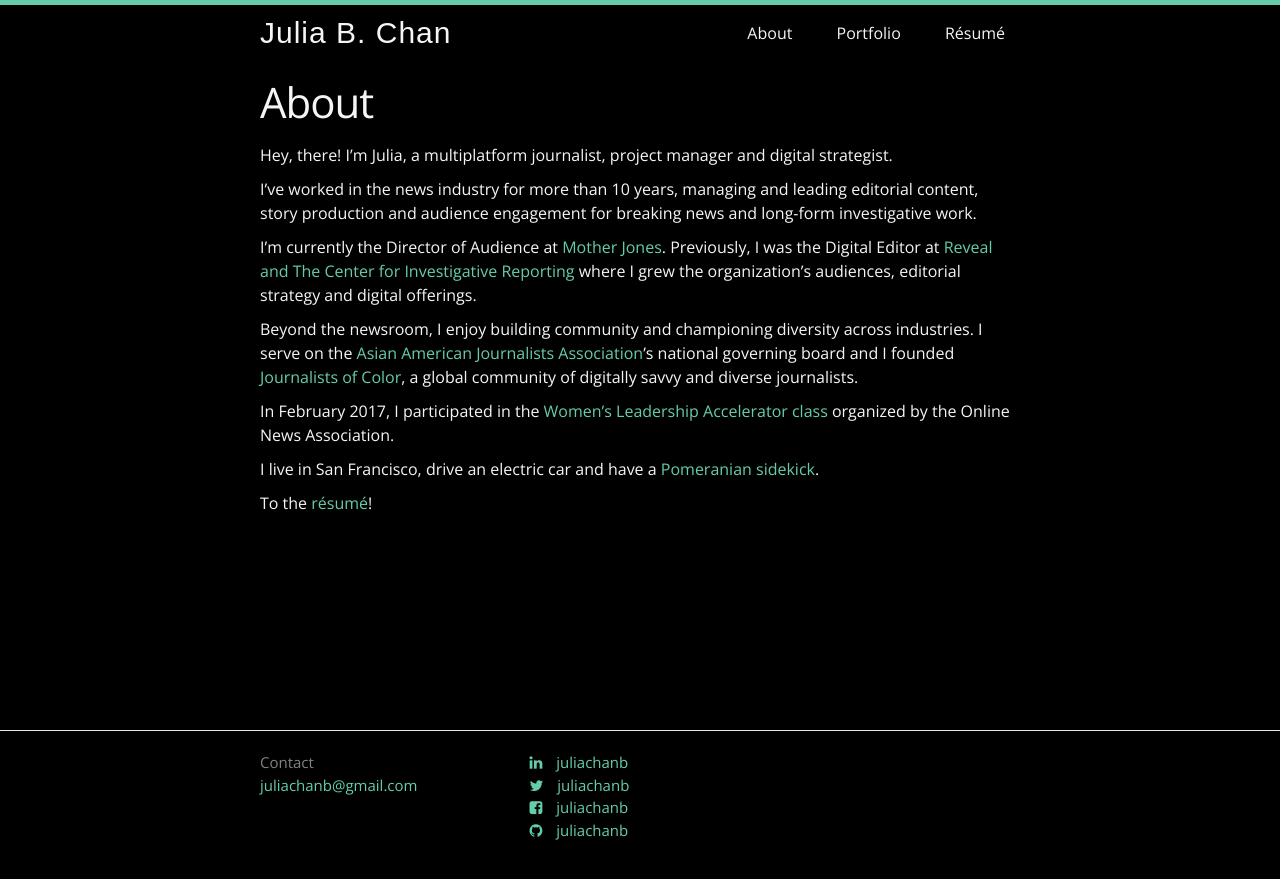
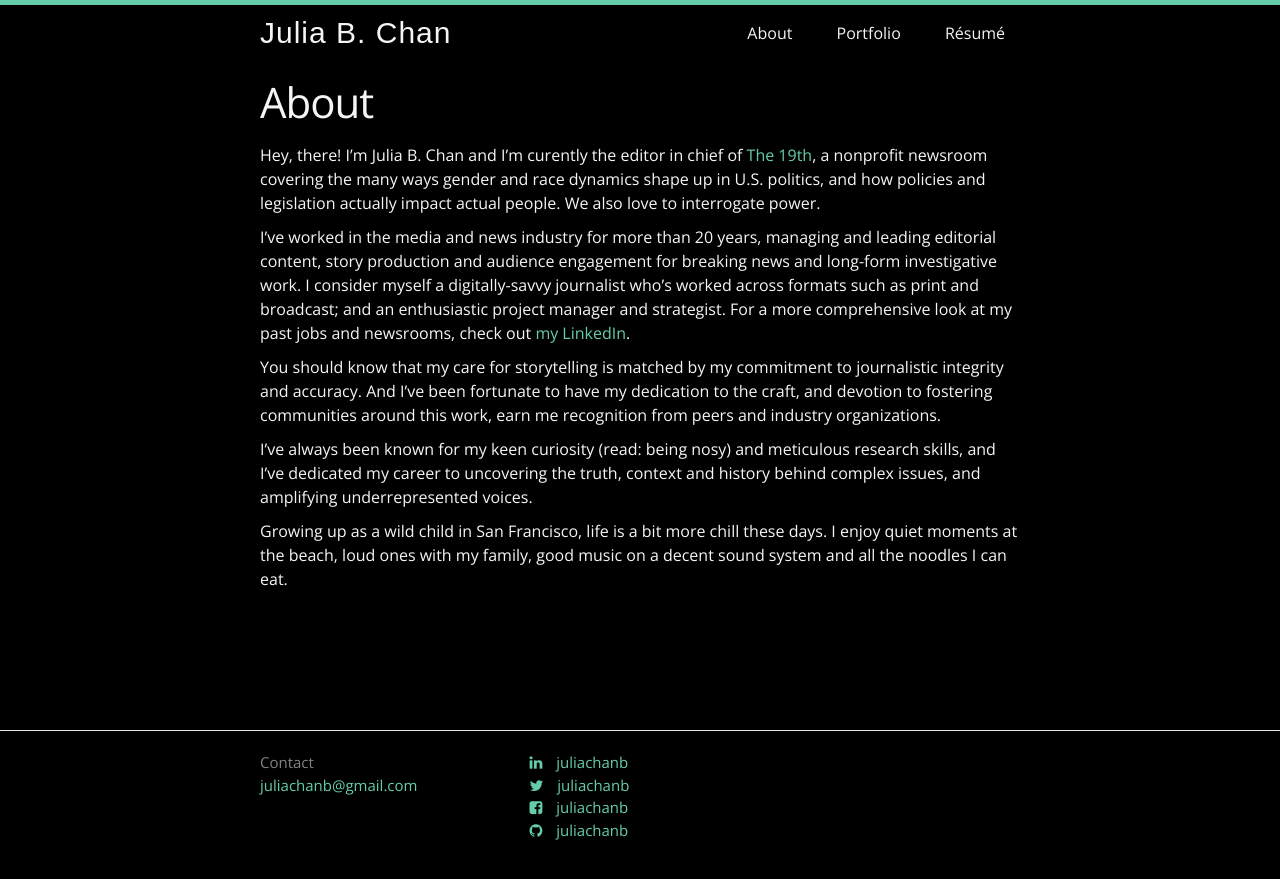
Before and after one commit to juliachanb/juliachanb.github.io, a Jekyll site: the page built from pages/about.md, in a window 1280 px wide. Shown: the top 879 px of the page. Built offline with Jekyll 4.4.1, drawn with Linux system fonts in a browser that asks for light colours; nearby versions of some CDN libraries; some web fonts are replaced.

Commit message:
updated in 2024 from 2019

```diff
--- a/pages/about.md
+++ b/pages/about.md
@@ -7,16 +7,13 @@ published: true
 
 
 
-Hey, there! I’m Julia, a multiplatform journalist, project manager and digital strategist.
 
-I've worked in the news industry for more than 10 years, managing and leading editorial content, story production and audience engagement for breaking news and long-form investigative work.
+Hey, there! I’m Julia B. Chan and I'm curently the editor in chief of [The 19th](https://19thnews.org/), a nonprofit newsroom covering the many ways gender and race dynamics shape up in U.S. politics, and how policies and legislation actually impact actual people. We also love to interrogate power.
 
-I'm currently the Director of Audience at [Mother Jones](http://www.motherjones.com/). Previously, I was the Digital Editor at [Reveal and The Center for Investigative Reporting](https://www.revealnews.org/) where I grew the organization's audiences, editorial strategy and digital offerings.
+I've worked in the media and news industry for more than 20 years, managing and leading editorial content, story production and audience engagement for breaking news and long-form investigative work. I consider myself a digitally-savvy journalist who's worked across formats such as print and broadcast; and an enthusiastic project manager and strategist. For a more comprehensive look at my past jobs and newsrooms, check out [my LinkedIn](https://www.linkedin.com/in/juliachanb/).
 
-Beyond the newsroom, I enjoy building community and championing diversity across industries. I serve on the [Asian American Journalists Association](http://www.aaja.org/)'s national governing board and I founded [Journalists of Color](https://journalistsofcolor.us/), a global community of digitally savvy and diverse journalists.
+You should know that my care for storytelling is matched by my commitment to journalistic integrity and accuracy. And I've been fortunate to have my dedication to the craft, and devotion to fostering communities around this work, earn me recognition from peers and industry organizations.
 
-In February 2017, I participated in the [Women’s Leadership Accelerator class](https://journalists.org/programs/womens-leadership-accelerator/2017-class/) organized by the Online News Association.
+I’ve always been known for my keen curiosity (read: being nosy) and meticulous research skills, and I’ve dedicated my career to uncovering the truth, context and history behind complex issues, and amplifying underrepresented voices.
 
-I live in San Francisco, drive an electric car and have a [Pomeranian sidekick](https://www.instagram.com/p/9jjoFmzRBz/?taken-by=juliachanb).
-
-To the [résumé](/resume/)!
+Growing up as a wild child in San Francisco, life is a bit more chill these days. I enjoy quiet moments at the beach, loud ones with my family, good music on a decent sound system and all the noodles I can eat.
```
